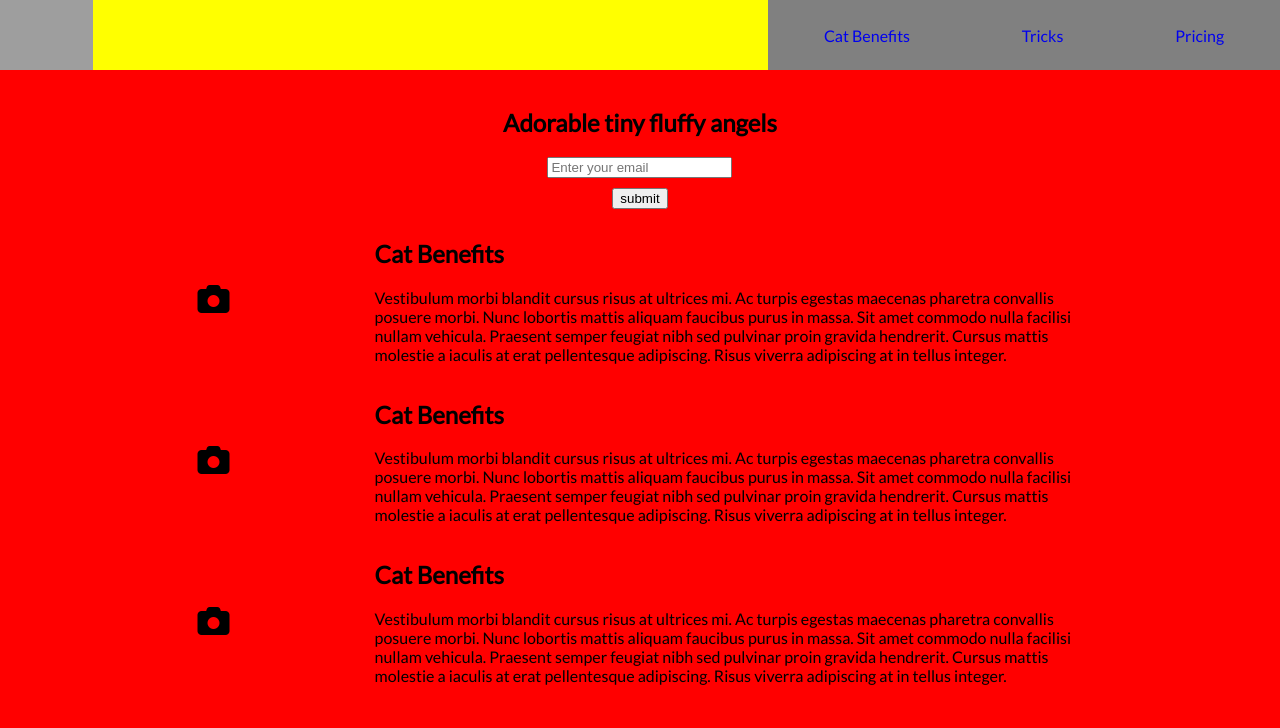
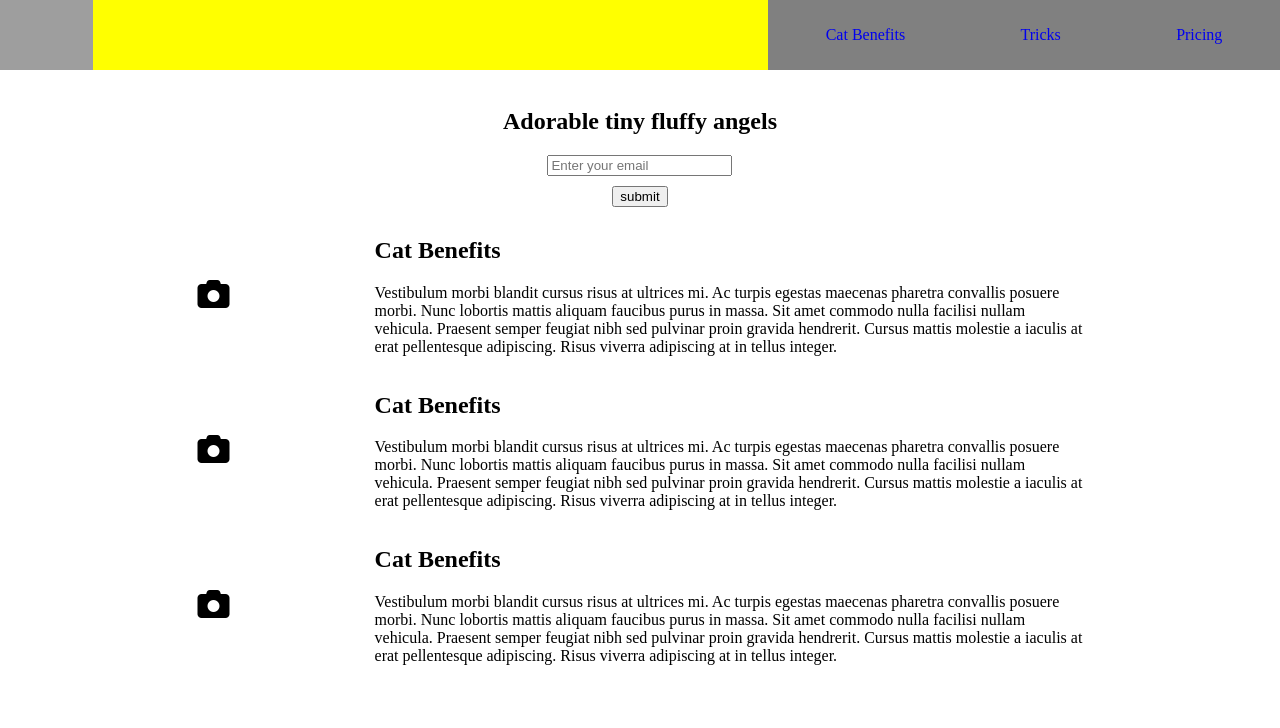
Before and after one commit to monicaleep/landing-page, a plain HTML site: page landingpage.html in a window 1280 px wide. Shown: the top 728 px of the page. Drawn offline with Linux system fonts and the light colour scheme; grey boxes are pictures that could not be loaded.

Commit message:
add README.md

```diff
--- a/styles.css
+++ b/styles.css
@@ -1,4 +1,4 @@
-body {
+gbody {
   font-family: 'Lato', sans-serif;
   /* max-width: 700px; */
   /* margin: auto; */
```
Also changed, not shown: 1 other file.
